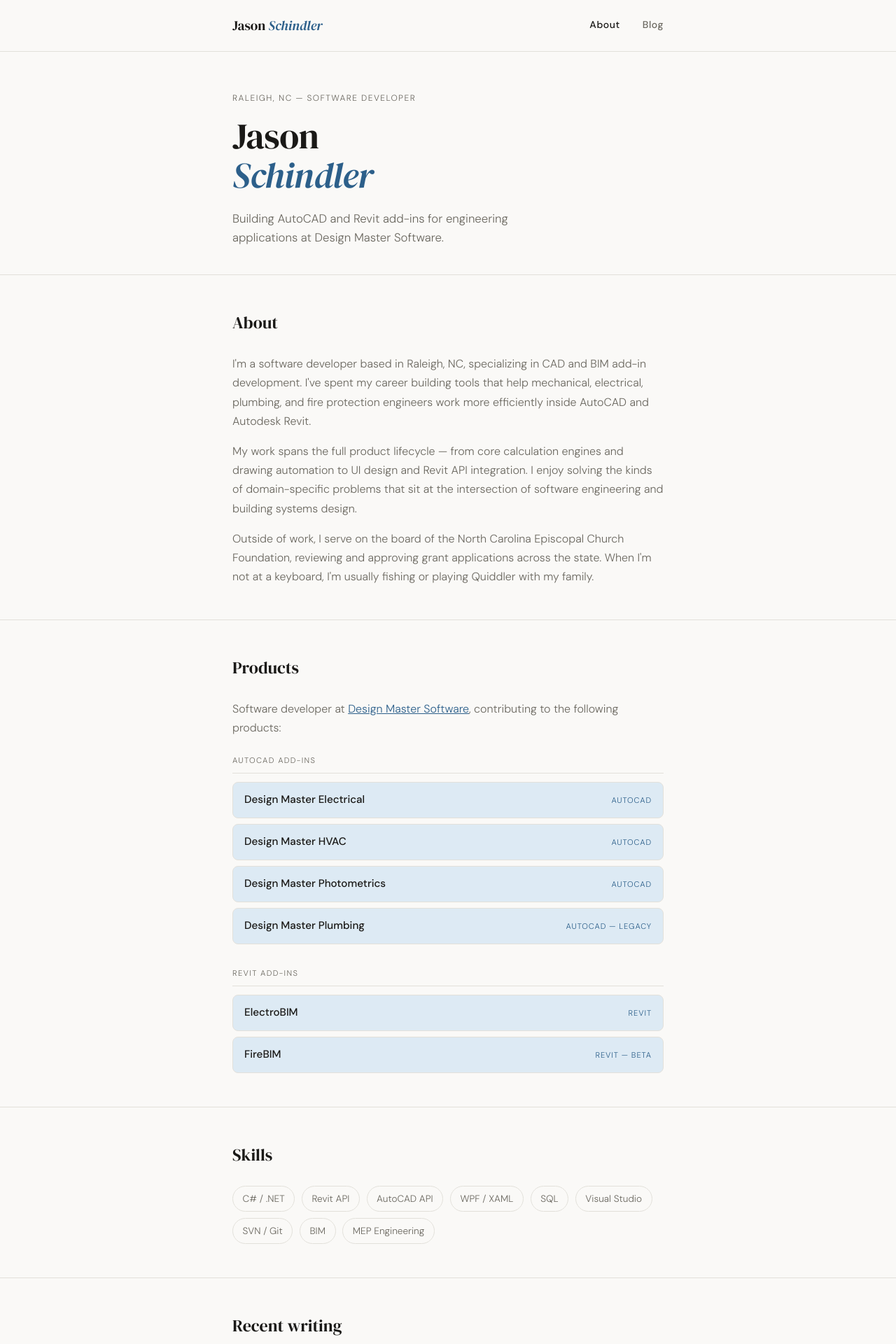
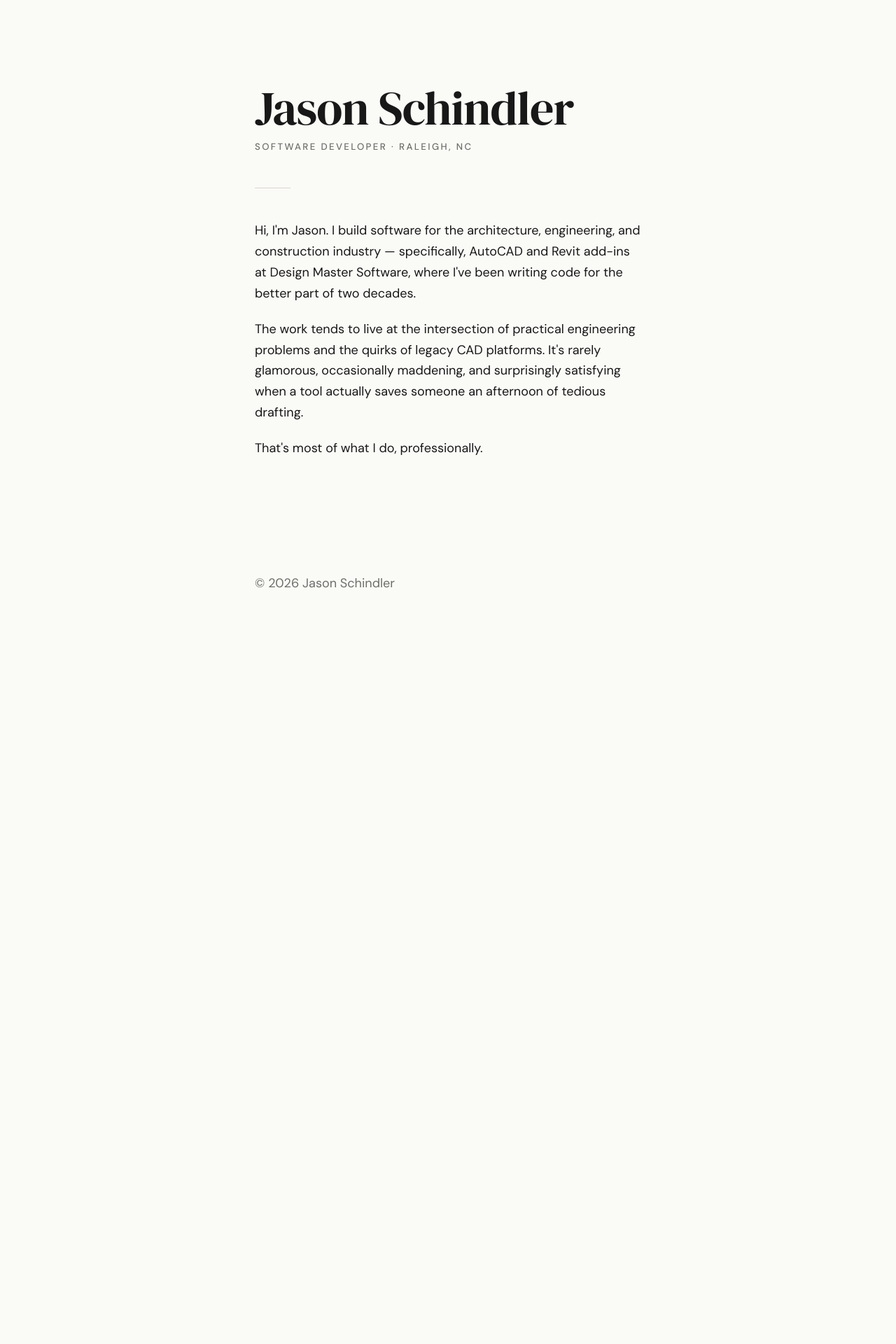
Before and after one commit to jaschi01/jasonschindler.com, a Jekyll site: the page index.html, which Jekyll copies as it is, in a window 1280 px wide. Shown: the top 1920 px of the page at 70% size. Built offline with Jekyll 4.4.1, drawn with Linux system fonts in a browser that asks for light colours; after the commit the page ends 900 px from its top, so only the background shows below that; some of the changed text lies outside the part shown.

Commit message:
Update index.html

```diff
--- a/index.html
+++ b/index.html
@@ -1,137 +1,144 @@
----
-layout: default
----
+<!DOCTYPE html>
+<html lang="en">
+<head>
+  <meta charset="UTF-8">
+  <meta name="viewport" content="width=device-width, initial-scale=1.0">
+  <title>Jason Schindler</title>
+  <meta name="description" content="Software developer in Raleigh, NC.">
+  <meta name="author" content="Jason Schindler">
 
-<!-- ── Hero ── -->
-<div class="page-header">
-  <div class="container">
-    <p class="eyebrow">Raleigh, NC &mdash; Software Developer</p>
-    <h1>Jason<br /><em>Schindler</em></h1>
-    <p class="tagline">Building AutoCAD and Revit add-ins for engineering applications at Design Master Software.</p>
-  </div>
-</div>
+  <link rel="preconnect" href="https://fonts.googleapis.com">
+  <link rel="preconnect" href="https://fonts.gstatic.com" crossorigin>
+  <link href="https://fonts.googleapis.com/css2?family=DM+Sans:wght@400;500&family=DM+Serif+Display&display=swap" rel="stylesheet">
 
-<!-- ── About ── -->
-<section id="about">
-  <div class="container">
-    <h2>About</h2>
-    <p>
-      I'm a software developer based in Raleigh, NC, specializing in CAD and BIM add-in development. I've spent my career building tools that help mechanical, electrical, plumbing, and fire protection engineers work more efficiently inside AutoCAD and Autodesk Revit.
-    </p>
-    <p>
-      My work spans the full product lifecycle — from core calculation engines and drawing automation to UI design and Revit API integration. I enjoy solving the kinds of domain-specific problems that sit at the intersection of software engineering and building systems design.
-    </p>
-    <p>
-      Outside of work, I serve on the board of the North Carolina Episcopal Church Foundation, reviewing and approving grant applications across the state. When I'm not at a keyboard, I'm usually fishing or playing Quiddler with my family.
-    </p>
-  </div>
-</section>
+  <style>
+    :root {
+      --bg: #FAFAF7;
+      --text: #181818;
+      --text-muted: #6E6E6A;
+      --rule: #D9D6CD;
+      --accent: #1F3A5F;
 
-<!-- ── Products ── -->
-<section id="work">
-  <div class="container">
-    <h2>Products</h2>
-    <p>Software developer at <a href="https://www.designmaster.biz" target="_blank" rel="noopener noreferrer">Design Master Software</a>, contributing to the following products:</p>
+      --serif: 'DM Serif Display', Georgia, 'Times New Roman', serif;
+      --sans: 'DM Sans', -apple-system, BlinkMacSystemFont, 'Segoe UI', sans-serif;
+    }
 
-    <div class="product-group" style="margin-top: 1.5rem;">
-      <p class="product-group-label">AutoCAD Add-ins</p>
-      <div class="product-list">
-        <div class="product-item">
-          <span class="product-name">Design Master Electrical</span>
-          <span class="product-badge">AutoCAD</span>
-        </div>
-        <div class="product-item">
-          <span class="product-name">Design Master HVAC</span>
-          <span class="product-badge">AutoCAD</span>
-        </div>
-        <div class="product-item">
-          <span class="product-name">Design Master Photometrics</span>
-          <span class="product-badge">AutoCAD</span>
-        </div>
-        <div class="product-item">
-          <span class="product-name">Design Master Plumbing</span>
-          <span class="product-badge">AutoCAD &mdash; Legacy</span>
-        </div>
-      </div>
-    </div>
+    *,
+    *::before,
+    *::after {
+      box-sizing: border-box;
+      margin: 0;
+      padding: 0;
+    }
 
-    <div class="product-group">
-      <p class="product-group-label">Revit Add-ins</p>
-      <div class="product-list">
-        <div class="product-item">
-          <span class="product-name">ElectroBIM</span>
-          <span class="product-badge">Revit</span>
-        </div>
-        <div class="product-item">
-          <span class="product-name">FireBIM</span>
-          <span class="product-badge">Revit &mdash; Beta</span>
-        </div>
-      </div>
-    </div>
-  </div>
-</section>
+    html {
+      font-size: 17px;
+    }
 
-<!-- ── Skills ── -->
-<section id="skills">
-  <div class="container">
-    <h2>Skills</h2>
-    <div class="interests">
-      <span class="tag">C# / .NET</span>
-      <span class="tag">Revit API</span>
-      <span class="tag">AutoCAD API</span>
-      <span class="tag">WPF / XAML</span>
-      <span class="tag">SQL</span>
-      <span class="tag">Visual Studio</span>
-      <span class="tag">SVN / Git</span>
-      <span class="tag">BIM</span>
-      <span class="tag">MEP Engineering</span>
-    </div>
-  </div>
-</section>
+    body {
+      background: var(--bg);
+      color: var(--text);
+      font-family: var(--sans);
+      font-weight: 400;
+      line-height: 1.65;
+      -webkit-font-smoothing: antialiased;
+      -moz-osx-font-smoothing: grayscale;
+      min-height: 100vh;
+      display: flex;
+      flex-direction: column;
+    }
 
-<!-- ── Recent Posts ── -->
-<section id="writing">
-  <div class="container">
-    <h2>Recent writing</h2>
-    {% assign recent_posts = site.posts | limit: 3 %}
-    {% if recent_posts.size > 0 %}
-    <div class="post-list">
-      {% for post in recent_posts %}
-      <div class="post-item">
-        <p class="post-meta">{{ post.date | date: "%B %-d, %Y" }}</p>
-        <h3 class="post-title"><a href="{{ post.url | relative_url }}">{{ post.title }}</a></h3>
-        {% if post.excerpt %}<p class="post-excerpt">{{ post.excerpt | strip_html | truncatewords: 30 }}</p>{% endif %}
-        <a href="{{ post.url | relative_url }}" class="read-more">Read more &rarr;</a>
-      </div>
-      {% endfor %}
-    </div>
-    <p style="margin-top: 1.5rem;"><a href="{{ '/blog/' | relative_url }}">View all posts &rarr;</a></p>
-    {% else %}
-    <p>Posts coming soon.</p>
-    {% endif %}
-  </div>
-</section>
+    .content {
+      flex: 1;
+      width: 100%;
+      max-width: 620px;
+      margin: 0 auto;
+      padding: 7rem 2rem 4rem;
+    }
 
-<!-- ── Contact ── -->
-<section id="contact">
-  <div class="container">
-    <h2>Contact</h2>
-    <p>Happy to talk software, Revit API, AutoCAD development, or fishing spots.</p>
-    <div class="contact-links">
-      <a class="contact-link" href="mailto:jason@jasonschindler.com">
-        <span class="icon">✉</span>
-        jason@jasonschindler.com
-      </a>
-      <a class="contact-link" href="https://github.com/" target="_blank" rel="noopener noreferrer">
-        <span class="icon">
-          <svg width="16" height="16" viewBox="0 0 24 24" fill="none" stroke="currentColor" stroke-width="2" stroke-linecap="round" stroke-linejoin="round"><path d="M9 19c-5 1.5-5-2.5-7-3m14 6v-3.87a3.37 3.37 0 0 0-.94-2.61c3.14-.35 6.44-1.54 6.44-7A5.44 5.44 0 0 0 20 4.77 5.07 5.07 0 0 0 19.91 1S18.73.65 16 2.48a13.38 13.38 0 0 0-7 0C6.27.65 5.09 1 5.09 1A5.07 5.07 0 0 0 5 4.77a5.44 5.44 0 0 0-1.5 3.78c0 5.42 3.3 6.61 6.44 7A3.37 3.37 0 0 0 9 18.13V22"/></svg>
-        </span>
-        GitHub
-      </a>
-      <a class="contact-link" href="https://linkedin.com/" target="_blank" rel="noopener noreferrer">
-        <span class="icon" style="font-size:0.8rem;font-weight:500;">in</span>
-        LinkedIn
-      </a>
-    </div>
-  </div>
-</section>
+    h1 {
+      font-family: var(--serif);
+      font-weight: 400;
+      font-size: clamp(2.75rem, 6vw, 4rem);
+      letter-spacing: -0.015em;
+      line-height: 1.05;
+      margin-bottom: 0.5rem;
+    }
+
+    .role {
+      font-size: 0.78rem;
+      letter-spacing: 0.18em;
+      text-transform: uppercase;
+      color: var(--text-muted);
+      font-weight: 500;
+    }
+
+    hr {
+      border: none;
+      height: 1px;
+      background: var(--rule);
+      margin: 2.75rem 0;
+      width: 3rem;
+    }
+
+    p {
+      margin-bottom: 1.25rem;
+      font-size: 1.0625rem;
+    }
+
+    p:last-of-type {
+      margin-bottom: 0;
+    }
+
+    a {
+      color: var(--accent);
+      text-decoration: none;
+      border-bottom: 1px solid currentColor;
+      transition: opacity 0.2s ease;
+    }
+
+    a:hover {
+      opacity: 0.65;
+    }
+
+    .footer {
+      width: 100%;
+      max-width: 620px;
+      margin: 0 auto;
+      padding: 2rem 2rem 3rem;
+      font-size: 0.8rem;
+      color: var(--text-muted);
+    }
+
+    @media (max-width: 600px) {
+      html {
+        font-size: 16px;
+      }
+      .content {
+        padding: 4.5rem 1.5rem 3rem;
+      }
+      .footer {
+        padding: 1.5rem 1.5rem 2rem;
+      }
+    }
+  </style>
+</head>
+<body>
+  <main class="content">
+    <h1>Jason Schindler</h1>
+    <p class="role">Software developer &middot; Raleigh, NC</p>
+
+    <hr>
+
+    <p>Hi, I'm Jason. I build software for the architecture, engineering, and construction industry &mdash; specifically, AutoCAD and Revit add-ins at Design Master Software, where I've been writing code for the better part of two decades.</p>
+
+    <p>The work tends to live at the intersection of practical engineering problems and the quirks of legacy CAD platforms. It's rarely glamorous, occasionally maddening, and surprisingly satisfying when a tool actually saves someone an afternoon of tedious drafting.</p>
+
+    <p>That's most of what I do, professionally.</p>
+  </main>
+
+  <footer class="footer">
+    <p>&copy; 2026 Jason Schindler</p>
+  </footer>
+</body>
+</html>
```
